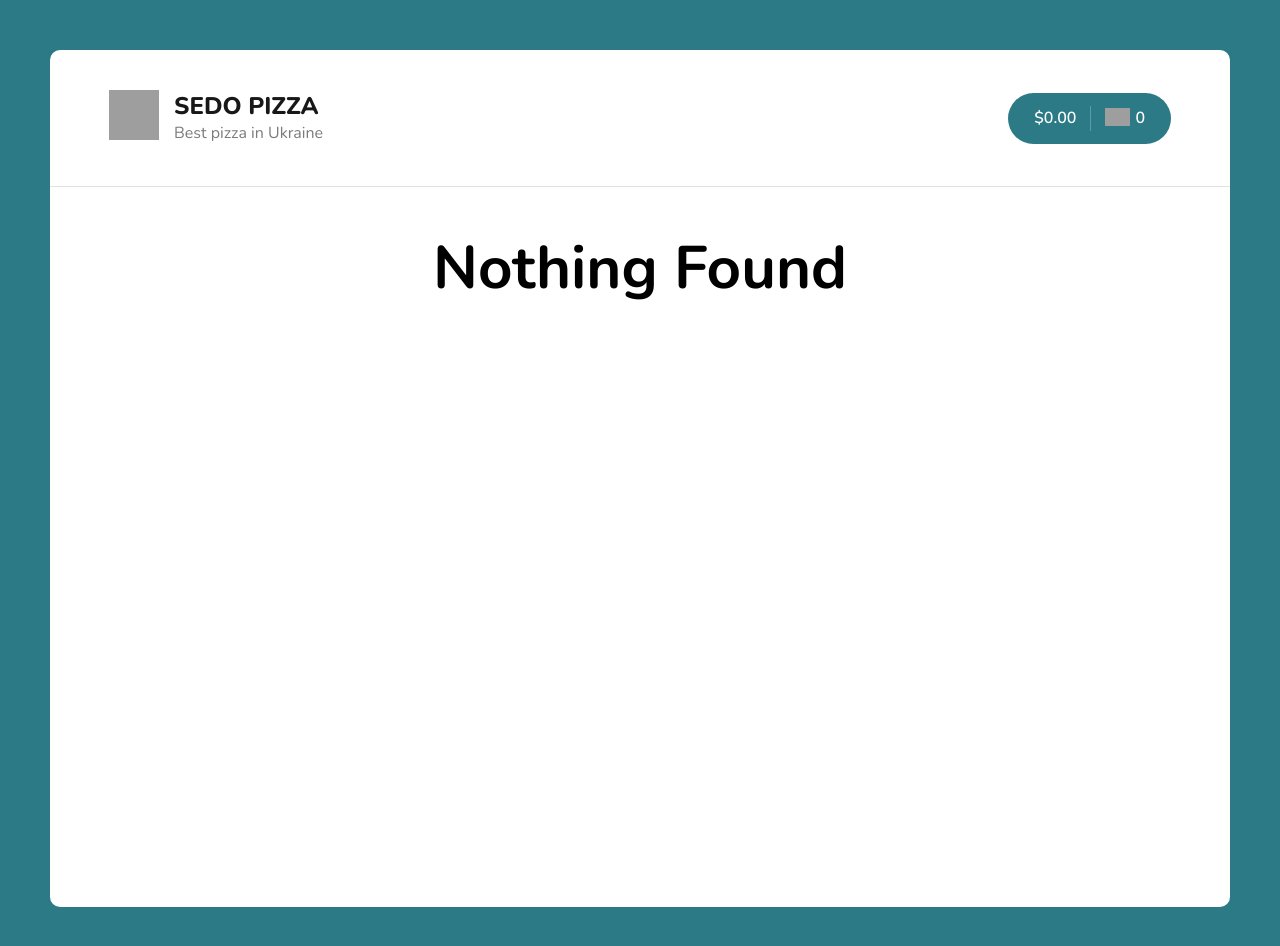
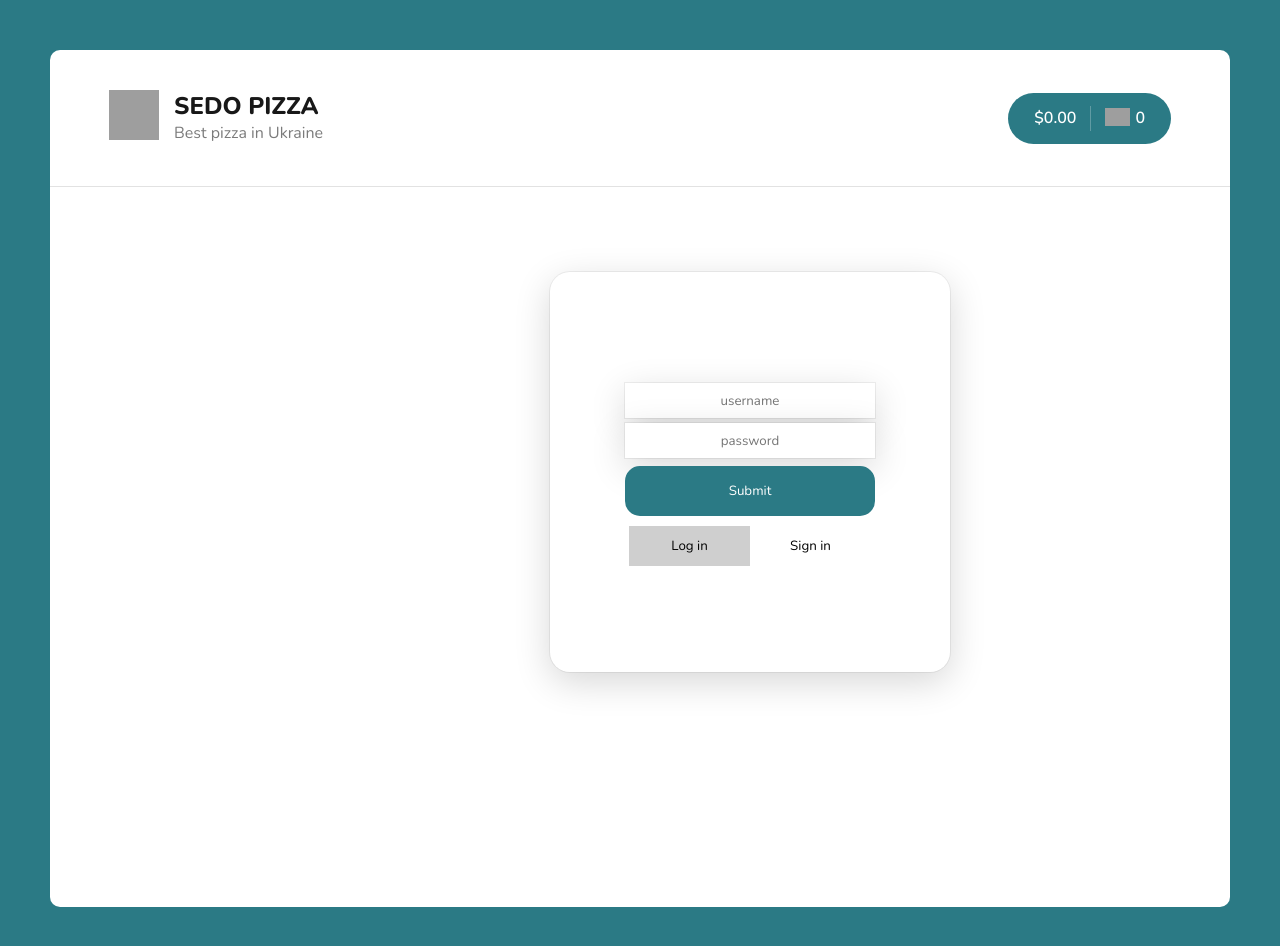
Before and after one commit to deansainer/pizzeria, a React (Create React App) app in the folder pizzeria-app/: page /admin in a window 1280 px wide. Shown: the top 946 px of the page. Built offline with nearby package versions, Linux system fonts and the light colour scheme; grey boxes are pictures that could not be loaded.

Commit message:
created admin auth page

```diff
--- a/pizzeria-app/src/App.js
+++ b/pizzeria-app/src/App.js
@@ -10,6 +10,7 @@ import Checkout from "./pages/Checkout";
 import ThankYou from "./pages/ThankYou";
 import Orders from "./pages/Orders";
 import Order from "./components/Order.tsx";
+import Auth from "./pages/Auth";
 
 
 export const PizzaContext = createContext();
@@ -45,6 +46,8 @@ function App() {
                 <Route path="/orders" element={<Orders/>}/>
                 <Route path="/orders/:orderId" element={<Order/>}/>
                 <Route path="*" element={<NotFound/>}/>
+                <Route path="/admin" element={<Auth/>}/>
+
               </Routes>
             </div>
           </div>
--- a/pizzeria-app/src/components/Order.tsx
+++ b/pizzeria-app/src/components/Order.tsx
@@ -23,7 +23,6 @@ useEffect(() => {
     getOrderData(orderId)
 }, [orderId])
 
-
 return (
   <div className="order_container">
     <div className="order_container__order">
@@ -41,10 +40,9 @@ return (
           </tr>
         </thead>
         <tbody>
-
           {order.ordereditems.map((item) => (
             <tr>
-              <th scope="row">1</th>
+              <th scope="row">{item.id}</th>
               <td>{item.title}</td>
               <td>{item.price}</td>
               <td>{item.quantity}</td>
--- /dev/null
+++ b/pizzeria-app/src/pages/Auth.jsx
@@ -0,0 +1,68 @@
+import React, { useState, useEffect } from 'react'
+import Cookies from 'js-cookie';
+import axios from 'axios';
+import { useNavigate } from 'react-router-dom';
+
+const Auth = () => {
+  const navigate = useNavigate();
+
+    const currentUser = Cookies.get('username')
+    console.log(currentUser);
+
+    useEffect(() => {
+      if(currentUser){
+          navigate('/orders')
+      } else{
+          console.log('user is here:)');
+      }
+  }, [currentUser])
+    const [username, setUsername] = useState('')
+    const [password, setPassword] = useState('')
+    const [confirmPassword, setConfirmPassword] = useState('')
+    const [isLogin, setIsLogin] = useState(true)
+
+    function viewLogIn(status) {
+        setIsLogin(status)
+      }
+
+    async function onSubmitForm(e, endpoint){
+        e.preventDefault()
+
+        if(!isLogin && password !== confirmPassword){
+          console.log("Passwords doesnt match")
+          return;
+        }
+
+        const response = await axios.post(`http://localhost:3001/api/admins/${endpoint}`, {username, password})
+        if(isLogin && !response.data.token){
+          console.log("Log in failed")
+        } else if(!isLogin && password.length<4){
+          console.log('Minimum password length is 4')
+        } else {
+          if(response.data.token && response.data.username){
+            Cookies.set('username', response.data.username, { expires: 7 });
+            Cookies.set('token', response.data.token, { expires: 7 });
+            navigate('/orders')
+          }
+        }
+        console.log(` username: ${username} \n password: ${password} \n` + (!isLogin ? ` confirm password: ${confirmPassword}` : ''))
+    }
+
+  return (
+    <div className='auth_container'>
+        <form className='auth_form'>
+            <input className='auth_input' value={username} type='text' placeholder='username' onChange={(e) => setUsername(e.target.value)}></input>
+            <input className='auth_input' value={password} type='password' placeholder='password' onChange={(e) => setPassword(e.target.value)}></input>
+            {!isLogin && <input  className='auth_input'  value={confirmPassword} type='password' placeholder='confirm password' onChange={(e) => setConfirmPassword(e.target.value)}></input>}
+            <button className='auth_submit_btn' onClick={(e) => onSubmitForm(e, isLogin ? 'logIn' : 'signUp')}>Submit</button>
+        </form>
+
+        <div className='auth_buttons'>
+            <button style={isLogin ? {backgroundColor: '#cfcfcf'} : {backgroundColor: 'white'}} type='button' onClick={() => viewLogIn(true)} className='auth_type_btn'>Log in</button>
+            <button style={isLogin ? {backgroundColor: 'white'} : {backgroundColor: '#cfcfcf'}} type='button' onClick={() => viewLogIn(false)} className='auth_type_btn'>Sign in</button>
+        </div>
+    </div>
+  )
+}
+
+export default Auth
--- a/pizzeria-app/src/pages/Orders.jsx
+++ b/pizzeria-app/src/pages/Orders.jsx
@@ -1,16 +1,39 @@
 import React, { useEffect, useState } from 'react'
 import axios from 'axios'
 import { Link } from 'react-router-dom'
-
+import Cookies from 'js-cookie';
+import { useNavigate } from 'react-router-dom';
 
 const Orders = () => {
+    const currentUser = Cookies.get('username')
+    const navigate = useNavigate();
+
+    useEffect(() => {
+        if(!currentUser){
+            navigate('/admin')
+        } else{
+            console.log('user is here:)');
+        }
+    }, [currentUser])
+
     const [orders, setOrders] = useState([])
 
     const [isCompleted, setIsCompleted] = useState(false)
 
+    function logOut(){
+        Cookies.remove('username')
+        Cookies.remove('token')
+        window.location.reload()
+    }
+
     async function getOrders(){
-        const response = await axios.get(`http://localhost:3001/api/orders?isCompleted=${isCompleted}`)
-        setOrders(response.data);
+        if(currentUser){
+            const response = await axios.get(`http://localhost:3001/api/orders?isCompleted=${isCompleted}`)
+            setOrders(response.data);
+        } else{
+            setOrders([])
+        }
+
     }
 
     async function completeOrder(orderid){
@@ -28,12 +51,15 @@ const Orders = () => {
         getOrders()
     }, [isCompleted])
 
-    console.log(orders);
   return (
     <div className='orders'>
+        <div className='username_logout'>
+            <span className='admin_username'> admin: {currentUser}</span>
+            <img className='logout' onClick={logOut} src='https://i.ibb.co/DKQ5xTp/logout-1.png'/>
+        </div>
         <span onClick={() => setIsCompleted(!isCompleted)} className='pending_or_completed'>{isCompleted? 'completed orders' : 'pending orders'}</span>
             {orders.map((order) => (
-                        <div className='orders__card'>
+                        <div className='orders__card' style={{backgroundColor: order.iscompleted ? 'rgb(185, 185, 185)' : 'white'}}>
                             {order.iscompleted === false && <img onClick={() => completeOrder(order.orderid)} style={{cursor: 'pointer'}} className='orders__card__complete_icon' src='https://i.ibb.co/XFMKvdk/checked.png'></img>}
                             <Link to={order.orderid}><span className='span1' style={{fontWeight:'bold'}}>#{order.orderid}</span></Link>
                             <span className='span2'>{`${order.firstname} ${order.secondname}`}</span>
--- a/pizzeria-app/src/scss/app.scss
+++ b/pizzeria-app/src/scss/app.scss
@@ -4,6 +4,73 @@
 
 body {
   background-color: rgb(43, 122, 133);
+}
+
+
+.auth_container{
+  width: 400px;
+  height: 400px;
+  display: flex;
+  flex-direction: column;
+  justify-content: center;
+  align-items: center;
+  margin-left: 500px;
+  margin-top: 45px;
+  border-radius: 20px;
+  box-shadow: rgba(0, 0, 0, 0.16) 0px 10px 36px 0px, rgba(0, 0, 0, 0.06) 0px 0px 0px 1px;
+}
+
+.auth_input{
+  width: 250px;
+  height: 35px;
+  border: 0px;
+  margin-top: 5px;
+  text-align: center;
+  box-shadow: rgba(0, 0, 0, 0.16) 0px 10px 36px 0px, rgba(0, 0, 0, 0.06) 0px 0px 0px 1px;
+}
+
+.auth_form{
+  display: flex;
+  flex-direction: column;
+}
+
+.username_logout{
+  display: flex;
+  flex-direction: row;
+  position: absolute;
+  top: 10px;
+  left: 40px;
+}
+
+.admin_username{
+  color: rgb(110, 110, 110);
+}
+
+.logout{
+  width: 18px;
+  height: 18px;
+  margin-top: 2px;
+  margin-left: 4px;
+  cursor: pointer;
+}
+.auth_submit_btn{
+  height: 50px;
+  margin-top: 8px;
+  border-radius: 15px;
+  background-color: rgb(43, 122, 133);
+  border: solid rgb(43, 122, 133);
+  cursor: pointer;
+  color: white;
+}
+
+.auth_buttons{
+  display: flex;
+  margin-top: 10px;
+}
+.auth_type_btn{
+  height: 40px;
+  width: 121px;
+  border: 0px;
 }
 
 .checkout{
@@ -641,5 +708,4 @@ justify-content: center;
     z-index: 9;
   }
 
-
 }
```
